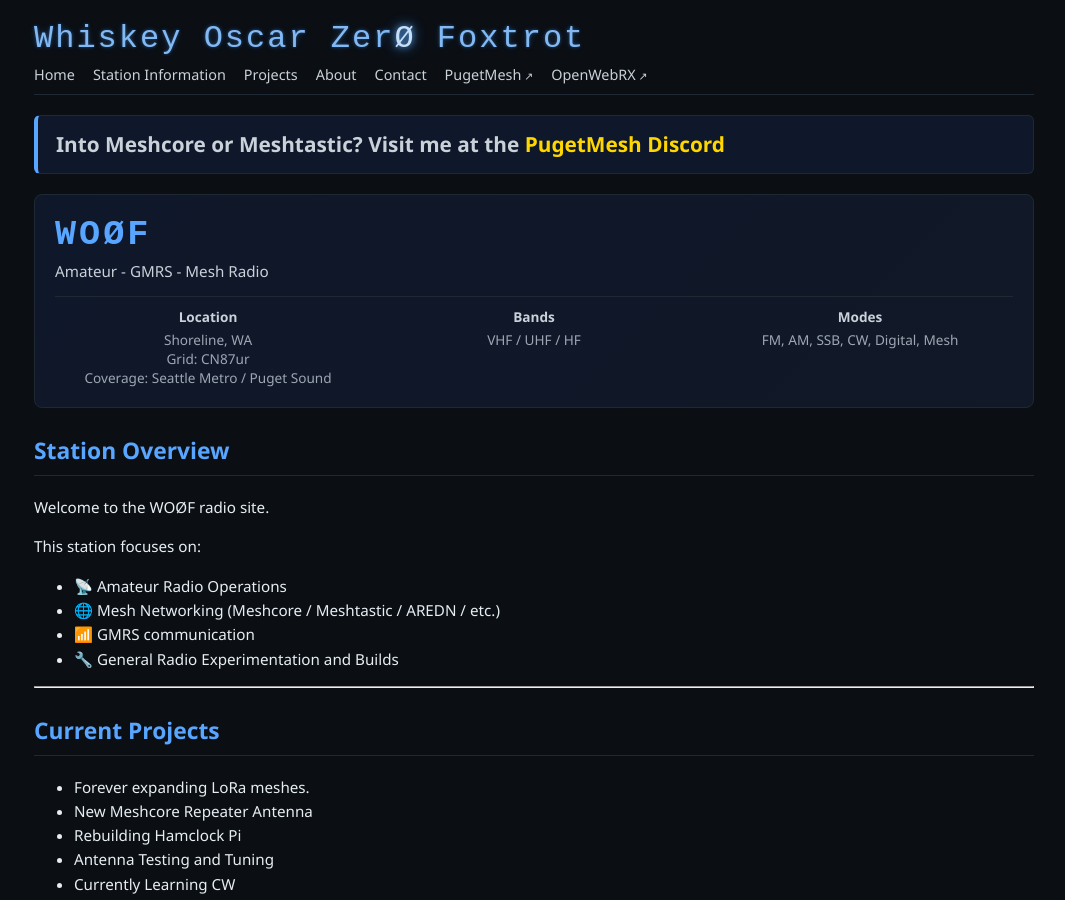
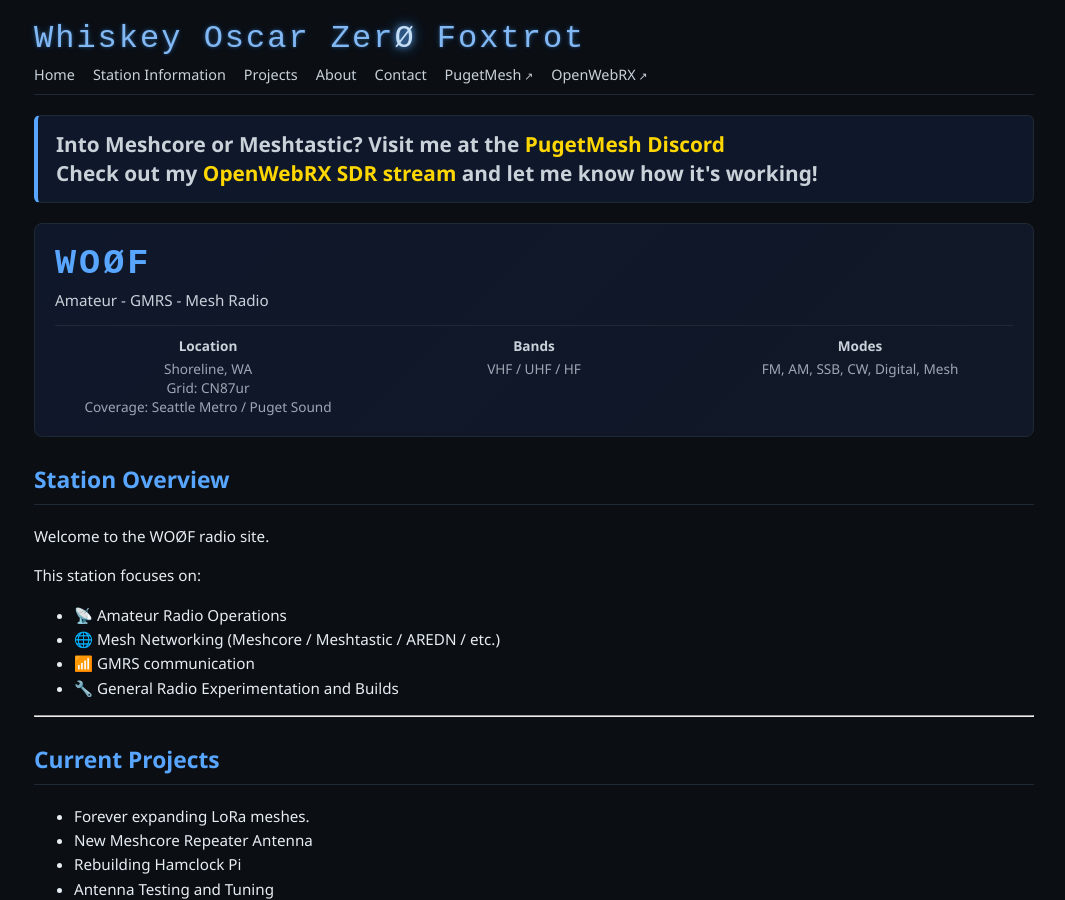
Before and after one commit to Lymitliss/Lymitliss.github.io, a Jekyll site: the page built from index.md, in a window 1280 px wide and 900 px high. Shown: the whole window, without its empty margins (106-1171 px from the left). Built offline with Jekyll 4.4.1, drawn with Linux system fonts in a browser that asks for light colours.

Commit message:
Update default.html

```diff
--- a/_layouts/default.html
+++ b/_layouts/default.html
@@ -30,10 +30,19 @@
 
     {% if page.url == "/" %}
     <div class="home-banner">
-      Into Meshcore or Meshtastic? Visit me at the
-      <a href="https://pugetmesh.org/" target="_blank" rel="noopener">
-        PugetMesh Discord
-      </a>
+      <div class="home-banner-line">
+        Into Meshcore or Meshtastic? Visit me at the
+        <a href="https://pugetmesh.org/" target="_blank" rel="noopener">
+          PugetMesh Discord
+        </a>
+      </div>
+      <div class="home-banner-line home-banner-line-secondary">
+        Check out my
+        <a href="https://rx.wo0f.com/" target="_blank" rel="noopener" class="home-banner-link-blue">
+          OpenWebRX SDR stream
+        </a>
+        and let me know how it's working!
+      </div>
     </div>
     {% endif %}
 
```
